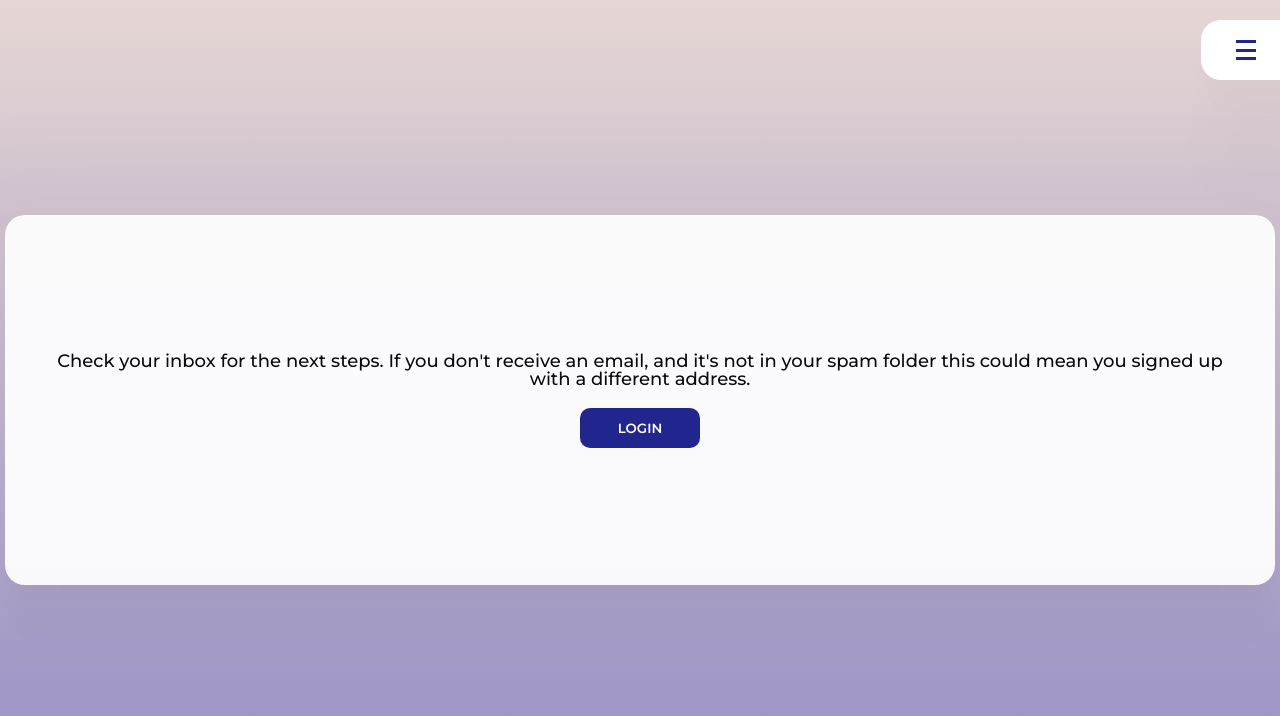
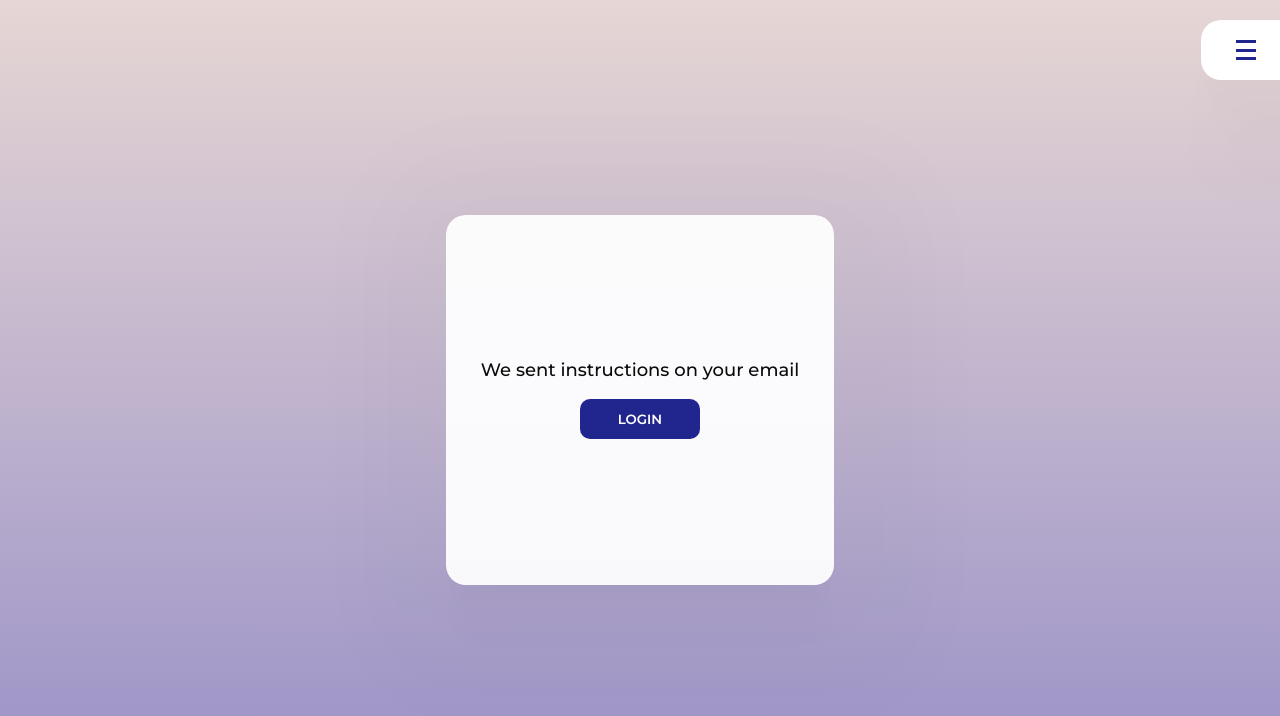
Before and after one commit to dmitriibutakov/training-cards, a React (Create React App) app: page /email-password-sent in a window 1280 px wide. Shown: the top 716 px of the page. Built offline with nearby package versions, Linux system fonts and the light colour scheme; no server answers.

Commit message:
reset password fixied

```diff
--- a/src/4_components/Main/Auth/EmailPasswordSent/EmailPasswordSent.tsx
+++ b/src/4_components/Main/Auth/EmailPasswordSent/EmailPasswordSent.tsx
@@ -2,18 +2,17 @@ import React from 'react';
 import commonClass from "../../../../3_commons/classes/commonContainer.module.css"
 import Button from "../../../../3_commons/common_components/Button/Button";
 import {useNavigate} from "react-router-dom";
-import {Fade} from '../../../../3_commons/animations';
+import { Fade } from '../../../../3_commons/animations';
 
 const EmailPasswordSent = () => {
     const navigate = useNavigate()
     return (
         <Fade delay={100} effect={"fadeInUp"}>
             <div className={commonClass.container}>
-                <p>Check your inbox for the next steps. If you don't receive an email, and it's not in your spam folder
-                    this could mean you signed up with a different address.</p>
+                <p>We sent instructions on your email</p>
                 <Button onClicked={() => navigate("/sign-in")} text={"login"}/>
             </div>
-        </Fade>
+            </Fade>
     );
 };
 
--- a/src/4_components/Main/Auth/ForgotPassword/ForgotPassword.tsx
+++ b/src/4_components/Main/Auth/ForgotPassword/ForgotPassword.tsx
@@ -11,6 +11,7 @@ import {Navigate} from "react-router-dom";
 import ErrorResponse from "../../../../3_commons/common_components/ErrorResponse";
 import {ErrorFormikType} from "../../../../3_commons/validates/validates";
 import { Fade } from '../../../../3_commons/animations';
+import {PATH} from "../../../../3_commons/Path";
 
 const ForgotPassword = React.memo(() => {
     const dispatch = useAppDispatch();
@@ -36,13 +37,13 @@ const ForgotPassword = React.memo(() => {
             formik.resetForm()
         },
     })
-    if (isResponse) return <Navigate to={"/email-password-sent"}/>
+    if (isResponse) return <Navigate to={PATH.emailPasswordSent}/>
     return (
         <Fade delay={100} effect={"fadeInUp"}>
         <div className={commonClass.container}>
             {isFetching &&<Loader/>}
             <Title title={'Reset Password'}/>
-            <p>Enter your email address below and we'll send you a link to reset your password.</p>
+            <p>we'll send instructions on email</p>
             <form onSubmit={formik.handleSubmit}>
                 <Input placeholder={"email"}
                        error={formik.touched.email && formik.errors.email}
--- a/src/4_components/Main/Auth/SetNewPassword/SetNewPassword.tsx
+++ b/src/4_components/Main/Auth/SetNewPassword/SetNewPassword.tsx
@@ -8,7 +8,7 @@ import Loader from "../../../../3_commons/common_components/Loader/Loader";
 import Input from "../../../../3_commons/common_components/Input/Input";
 import Button from "../../../../3_commons/common_components/Button/Button";
 import {ErrorFormikType} from "../../../../3_commons/validates/validates";
-import {Fade} from '../../../../3_commons/animations';
+import {PATH} from "../../../../3_commons/Path";
 
 export const SetNewPassword = () => {
     const dispatch = useAppDispatch();
@@ -43,6 +43,7 @@ export const SetNewPassword = () => {
             formik.resetForm()
         },
     })
+    if (isResponse) <Navigate to={PATH.signIn}/>
     return (
             <div className={commonClass.container}>
                 {isFetching && <Loader/>}
```
